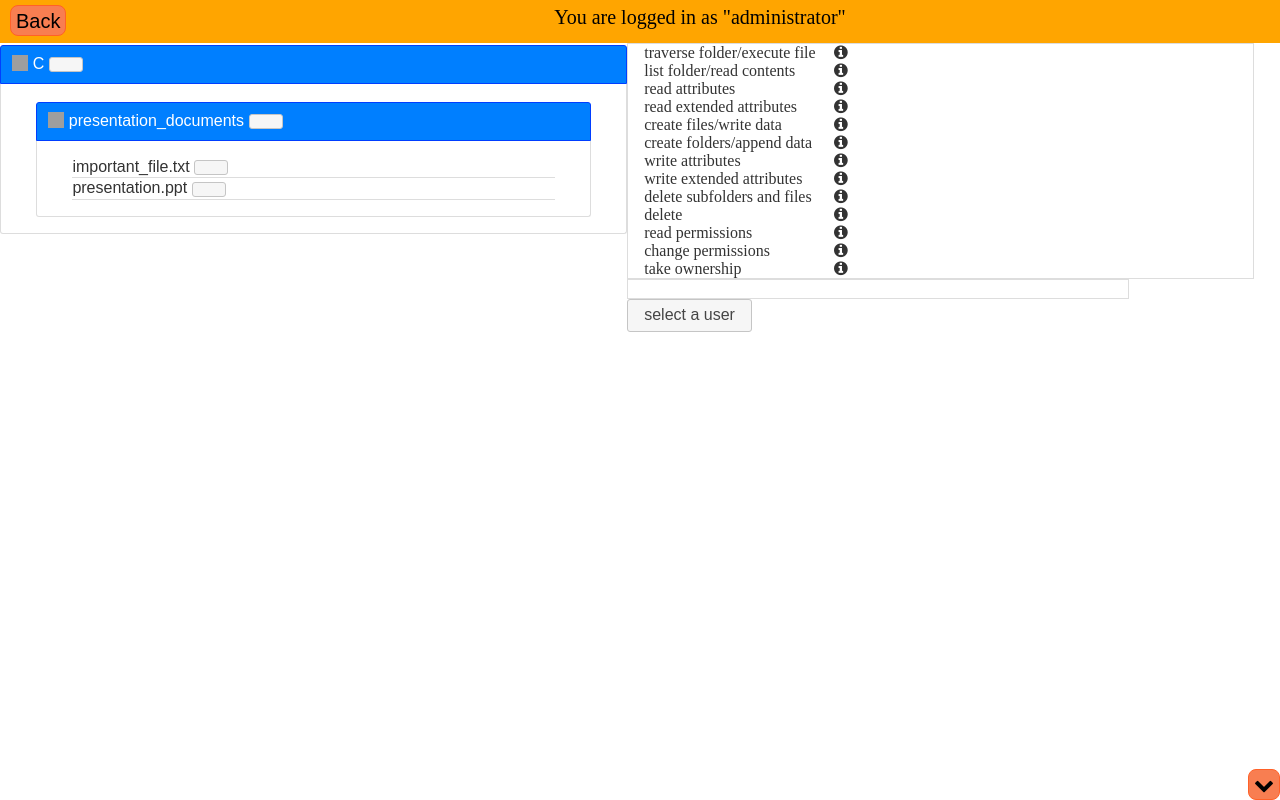
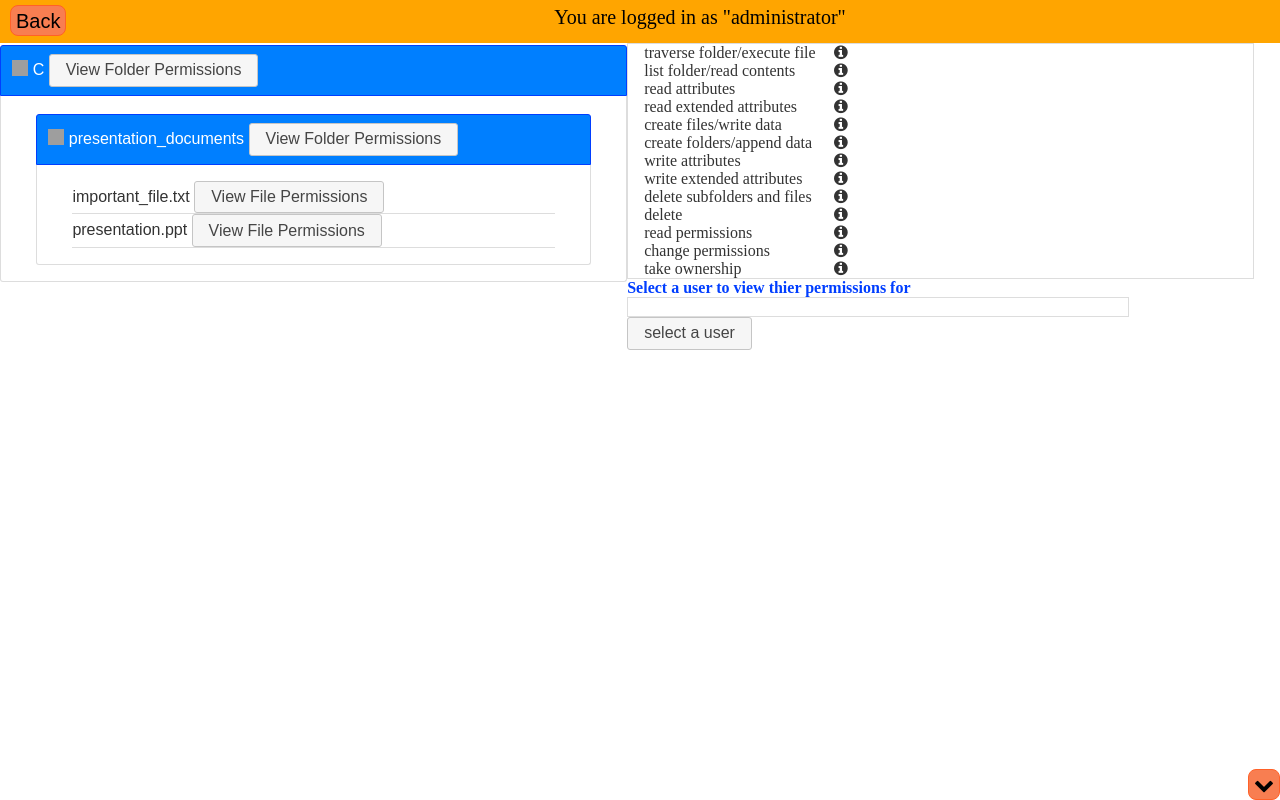
Before and after one commit to cse256-sp2021/gender-mag-katievanesko, a website: page wrapper_add_new_user.html in a window 1280 px wide. Drawn offline with nearby package versions, Linux system fonts and the light colour scheme; grey boxes are pictures that could not be loaded; a web font is replaced by a local one.

Commit message:
updated lock button and added instruciton text for side panel

```diff
--- a/fileperms_style.css
+++ b/fileperms_style.css
@@ -18,12 +18,11 @@
   right: 0;
 }
 
-
 #mturk-top-banner-drop-down-content {
   position: absolute;
   width: 99%;
   bottom: 0px;
-    top:unset;
+  top: unset;
   left: 0;
   background-color: #eee;
   z-index: 100;
@@ -36,3 +35,8 @@
 .no-close .ui-dialog-titlebar-close {
   display: none;
 }
+
+.imp-text {
+  color: #003eff;
+  font-weight: bold;
+}
--- a/view.js
+++ b/view.js
@@ -1,14 +1,25 @@
 // ---- Define your dialogs  and panels here ----
+
 var efPanel = define_new_effective_permissions("efPan",true);
 $('#sidepanel').append(efPanel);
+
+
+// $('#efPan').attr('filepath', '/C/Lecture_Notes/Lecture4.txt'); //currently hard-coded should use variable instead!!!!
+var selected_file= "";
+console.log(window.location.href)
+const task = window.location.href;
+const newDiv = document.createElement("div");
+var viewing_file_text = `Select a user to view thier permissions for ${selected_file}`;
+
+const newContent = document.createTextNode(viewing_file_text);
+newDiv.appendChild(newContent);
+newDiv.classList.add("imp-text");
+$('#sidepanel').append(newDiv);
 
 var newUser = define_new_user_select_field("s_user", "select a user", on_user_change = function(selected_user){
     $('#efPan').attr('username', selected_user)
 });
 $('#sidepanel').append(newUser);
-$('#efPan').attr('filepath', '/C/Lecture_Notes/Lecture4.txt'); //currently hard-coded should use variable instead!!!!
-
-
 
 var newDialogue = define_new_dialog("newD", title='', options = {})
 $('.perm_info').click(function(){
@@ -44,12 +55,21 @@ $('.perm_info').click(function(){
 function make_file_element(file_obj) {
     let file_hash = get_full_path(file_obj)
 
+    // if(file_obj.is_folder) {
+    //     let folder_elem = $(`<div class='folder' id="${file_hash}_div">
+    //         <h3 id="${file_hash}_header">
+    //             <span class="oi oi-folder" id="${file_hash}_icon"/> ${file_obj.filename}
+    //             <button class="ui-button ui-widget ui-corner-all permbutton" path="${file_hash}" id="${file_hash}_permbutton">
+    //                 <span class="oi oi-lock-unlocked" id="${file_hash}_permicon"/>
+    //             </button>
+    //         </h3>
+    //     </div>`)
     if(file_obj.is_folder) {
         let folder_elem = $(`<div class='folder' id="${file_hash}_div">
             <h3 id="${file_hash}_header">
                 <span class="oi oi-folder" id="${file_hash}_icon"/> ${file_obj.filename}
                 <button class="ui-button ui-widget ui-corner-all permbutton" path="${file_hash}" id="${file_hash}_permbutton">
-                    <span class="oi oi-lock-unlocked" id="${file_hash}_permicon"/>
+                    View Folder Permissions
                 </button>
             </h3>
         </div>`)
@@ -66,10 +86,16 @@ function make_file_element(file_obj) {
         return folder_elem
     }
     else {
+        // return $(`<div class='file'  id="${file_hash}_div">
+        //     <span class="oi oi-file" id="${file_hash}_icon"/> ${file_obj.filename}
+        //     <button class="ui-button ui-widget ui-corner-all permbutton" path="${file_hash}" id="${file_hash}_permbutton">
+        //         <span class="oi oi-lock-unlocked" id="${file_hash}_permicon"/>
+        //     </button>
+        // </div>`)
         return $(`<div class='file'  id="${file_hash}_div">
             <span class="oi oi-file" id="${file_hash}_icon"/> ${file_obj.filename}
             <button class="ui-button ui-widget ui-corner-all permbutton" path="${file_hash}" id="${file_hash}_permbutton">
-                <span class="oi oi-lock-unlocked" id="${file_hash}_permicon"/>
+                View File Permissions
             </button>
         </div>`)
     }
```
Lines whose indentation alone changed are shown as unchanged.
